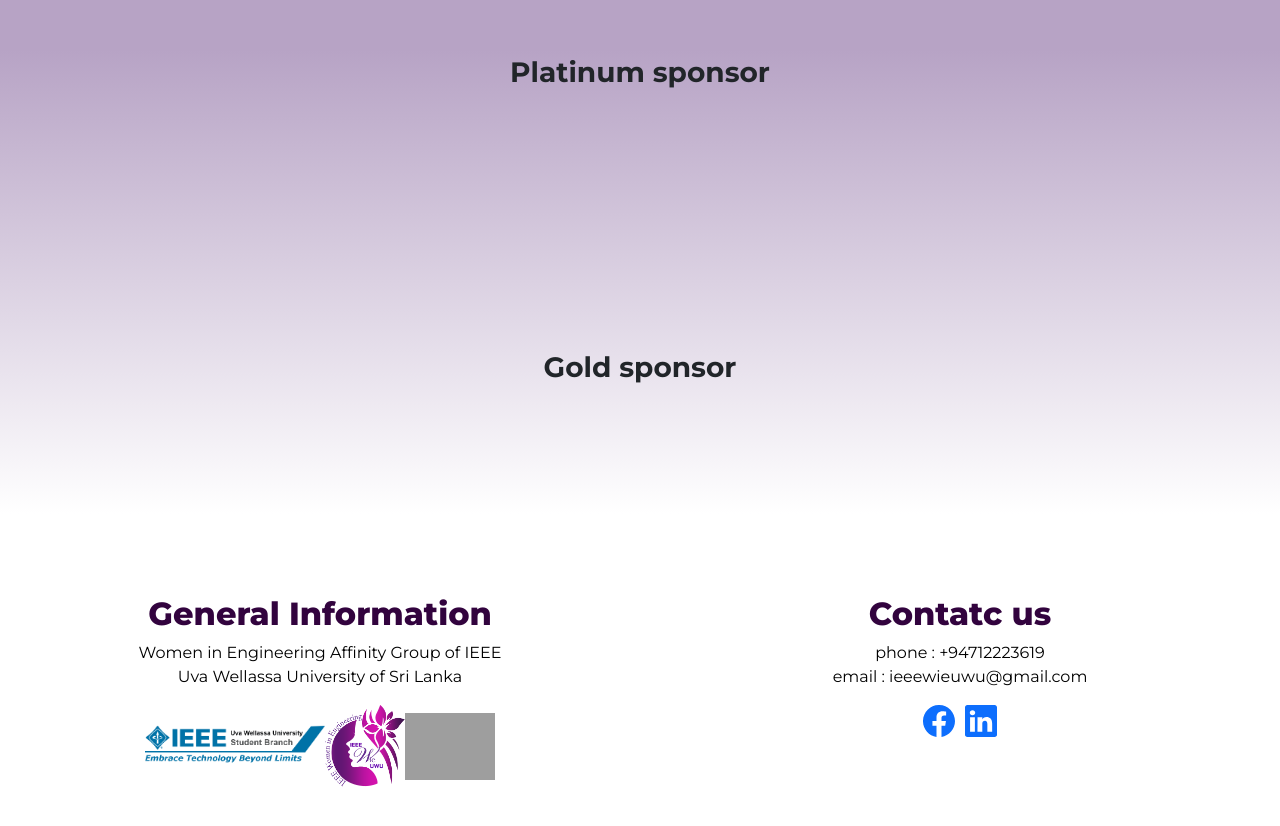
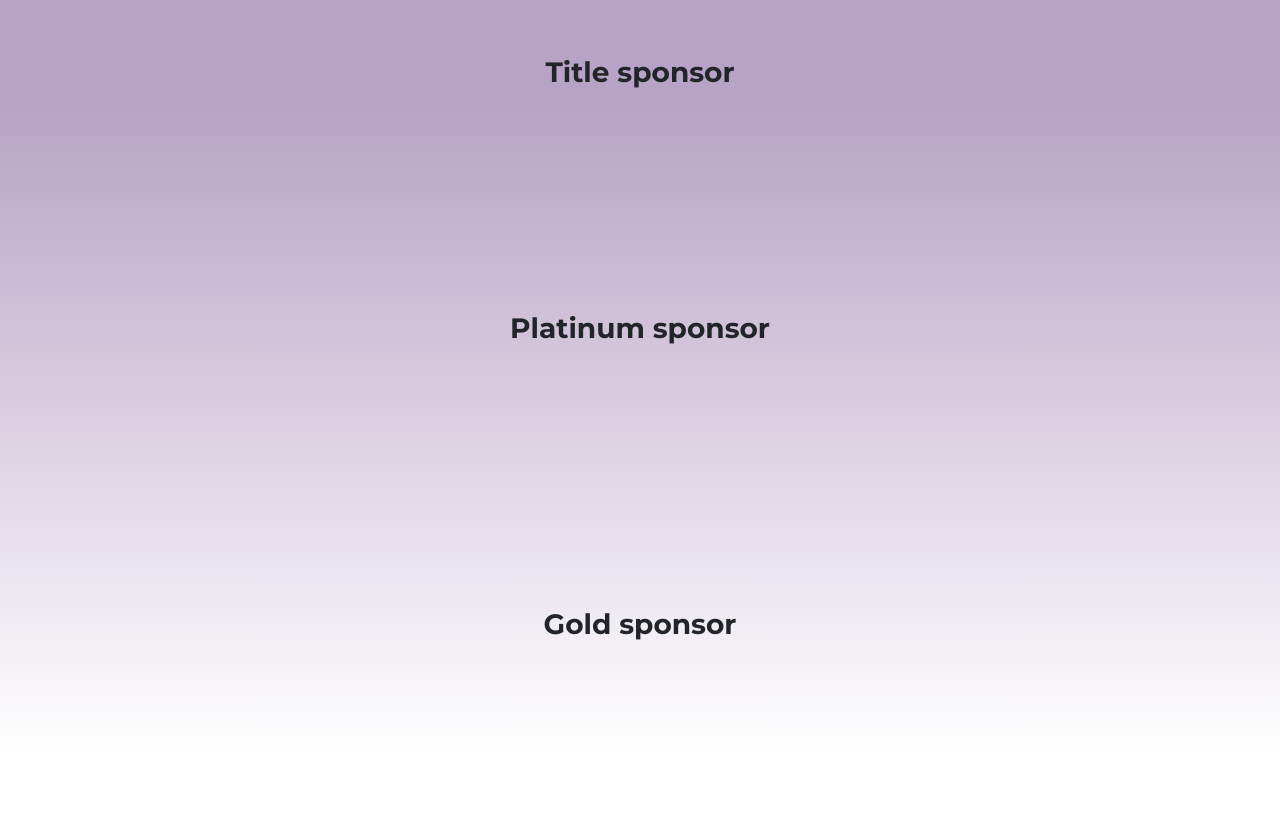
Before and after one commit to sudarakas/shecoderessv, a React (Create React App) app: page / in a window 1280 px wide. Shown: the part 3483-4309 px from the top of the page. Built offline with nearby package versions, Linux system fonts and the light colour scheme; grey boxes are pictures that could not be loaded.

Commit message:
add title sponsor

```diff
--- a/src/component/info/Info.js
+++ b/src/component/info/Info.js
@@ -5,6 +5,8 @@ import wielogo from "../../assets/images/wielogo.png";
 import extractpro from "../../assets/images/extractpro.svg";
 import simcentric from "../../assets/images/simcentric.png";
 import wielly from "../../assets/images/weilly.webp"
+import sana from "../../assets/images/sana.png"
+
 export const Info = () => {
   return (
     <Container fluid className="section info-section">
@@ -15,6 +17,20 @@ export const Info = () => {
           </h1>
         </Col>
         <Col lg={12} md={12} sm={12} xs={12}>
+        <Row>
+            <Col lg={12} md={12} sm={12} xs={12}>
+              <h3 className="mt-4"><b>Title sponsor</b></h3>
+              <Figure data-aos="fade-up" data-aos-duration="1000">
+                <Figure.Image
+                  width={370}
+                  height={300}
+                  alt="sana"
+                  src={sana}
+                  style={{ marginTop: 50 }}
+                />
+              </Figure>
+            </Col>
+          </Row>
           <Row>
             <Col lg={12} md={12} sm={12} xs={12}>
               <h3 className="mt-4"><b>Platinum sponsor</b></h3>
```
Also changed, not shown: src/assets/images/sana.png (added).
